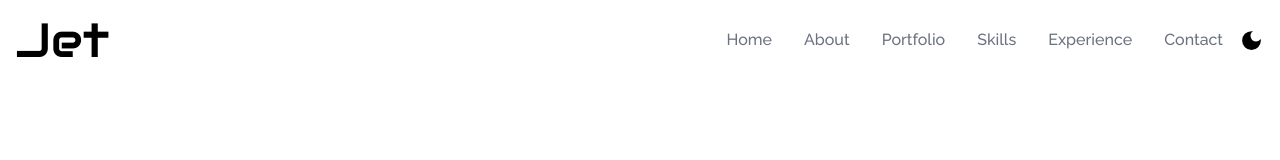
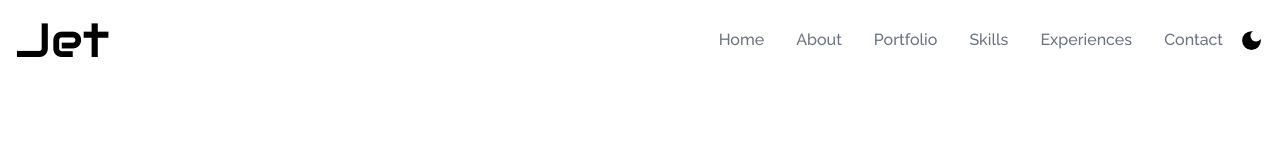
Before and after one commit to jetsilog/my-portfolio, a React (Create React App) app: page / in a window 1280 px wide. Shown: the top 160 px of the page. Built offline with nearby package versions, Linux system fonts and the light colour scheme.

Commit message:
lagay darkmode at navbar

```diff
--- a/src/components/NavBar.jsx
+++ b/src/components/NavBar.jsx
@@ -24,7 +24,7 @@ const NavBar = () => {
     },
     {
       id: 6,
-      link: "experience",
+      link: "experiences",
     },
     {
       id: 5,
```
